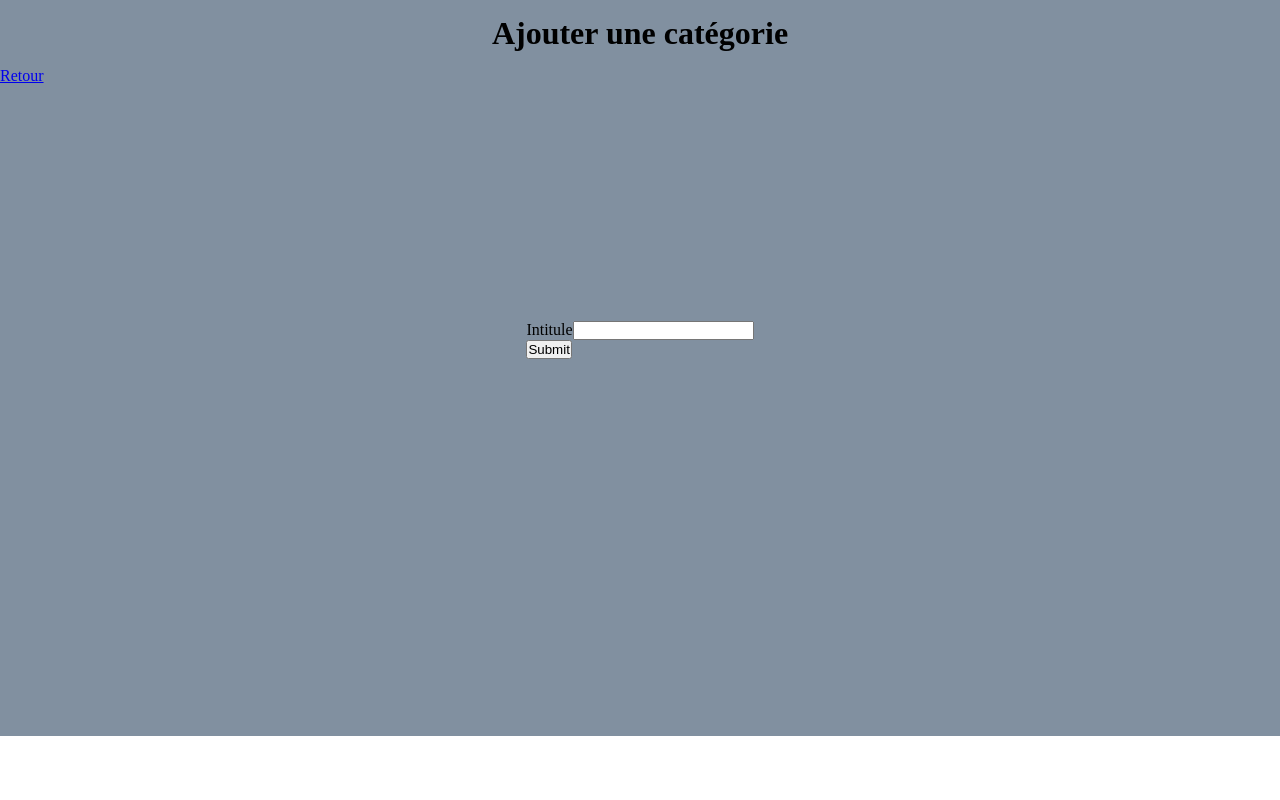
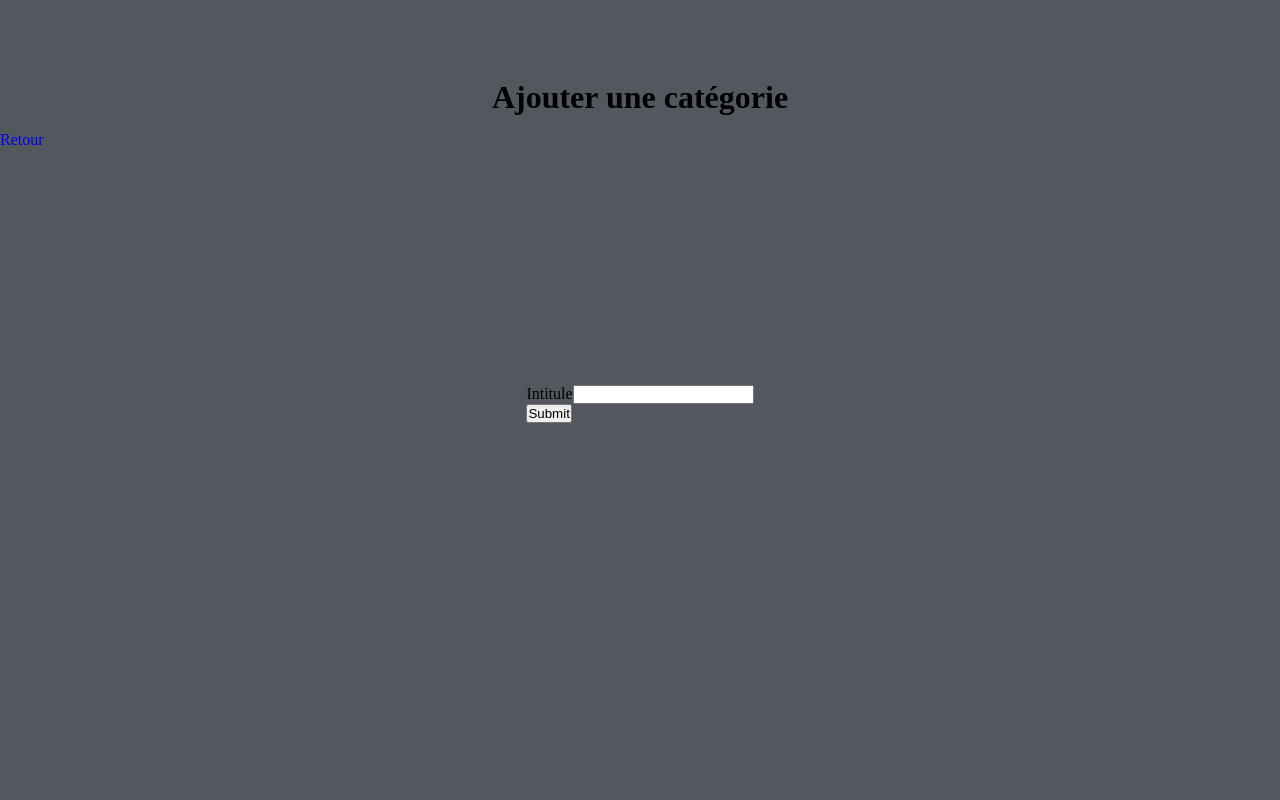
Before and after one commit to mayados/ProjetSessionsSymf, a Symfony app: template templates/categorie/add.html.twig in a window 1280 px wide. Run offline with Twig, Linux system fonts and the light colour scheme; the template is opened without the code that fills it, so the values that code supplies are empty; form fields are guessed from the names that the template uses; some libraries are stand-ins or nearby versions.

Commit message:
structure the code of style css

```diff
--- a/public/css/style.css
+++ b/public/css/style.css
@@ -4,6 +4,11 @@
     padding: 0;
     margin: 0;
     box-sizing: border-box;
+    /* color: white; */
+}
+
+a{
+    text-decoration: none;
 }
 
 li{
@@ -11,8 +16,9 @@ li{
 }
 
 .container-page{
-    min-height: 92vh;
-    background-color: rgb(129, 144, 160);
+    padding-top: 8vh;
+    min-height: 100vh;
+    background-color: rgb(82, 88, 93);
 }
 
 h1{
```
Also changed, not shown: other parts of public/css/style.css (+24 -22 lines).
